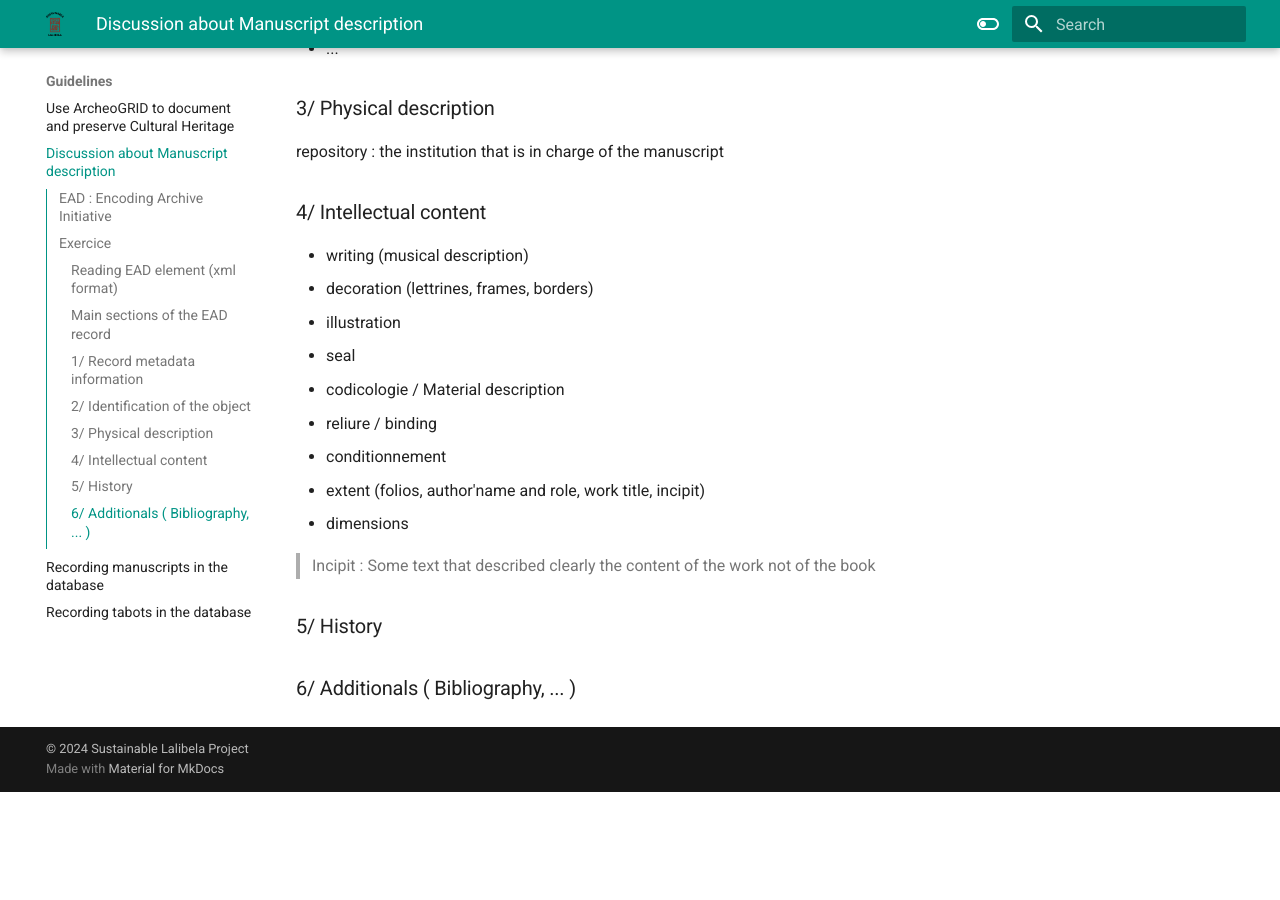
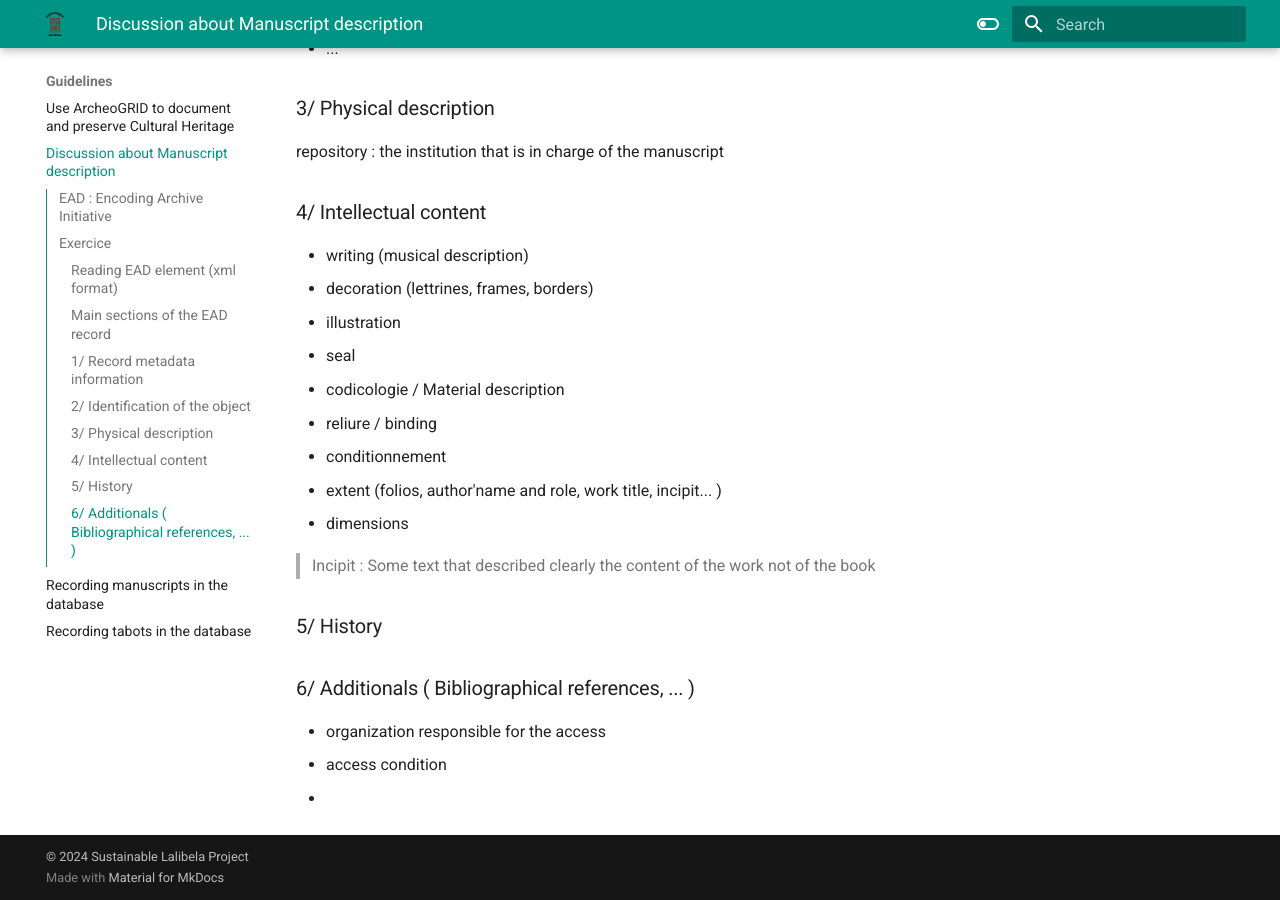
Before and after one commit to sustainable-lalibela/guidelines, an MkDocs documentation site: the page built from docs/guidelines/discussion.md, in a window 1280 px wide and 900 px high, scrolled down 1118 px. Built offline with MkDocs 1.6.1 and Material for MkDocs 9.7.7, drawn with Linux system fonts in a browser that asks for light colours; before the commit the page ends 1910 px from its top, so only the background shows below that.

Commit message:
update discussion; add video for object

```diff
--- a/docs/guidelines/discussion.md
+++ b/docs/guidelines/discussion.md
@@ -60,10 +60,8 @@ repository : the institution that is in charge of the manuscript
 - reliure / binding
 - conditionnement
 
-- extent (folios, author'name and role, work title, incipit)
+- extent (folios, author'name and role, work title, incipit... )
 - dimensions
-
-
 
 
 > Incipit : Some text that described clearly the content of the work not of the book
@@ -71,4 +69,8 @@ repository : the institution that is in charge of the manuscript
 
 ### 5/ History
 
-### 6/ Additionals ( Bibliography, ... )
+### 6/ Additionals ( Bibliographical references, ... )
+
+- organization responsible for the access
+- access condition
+-
```
Also changed, not shown: 4 other files.
